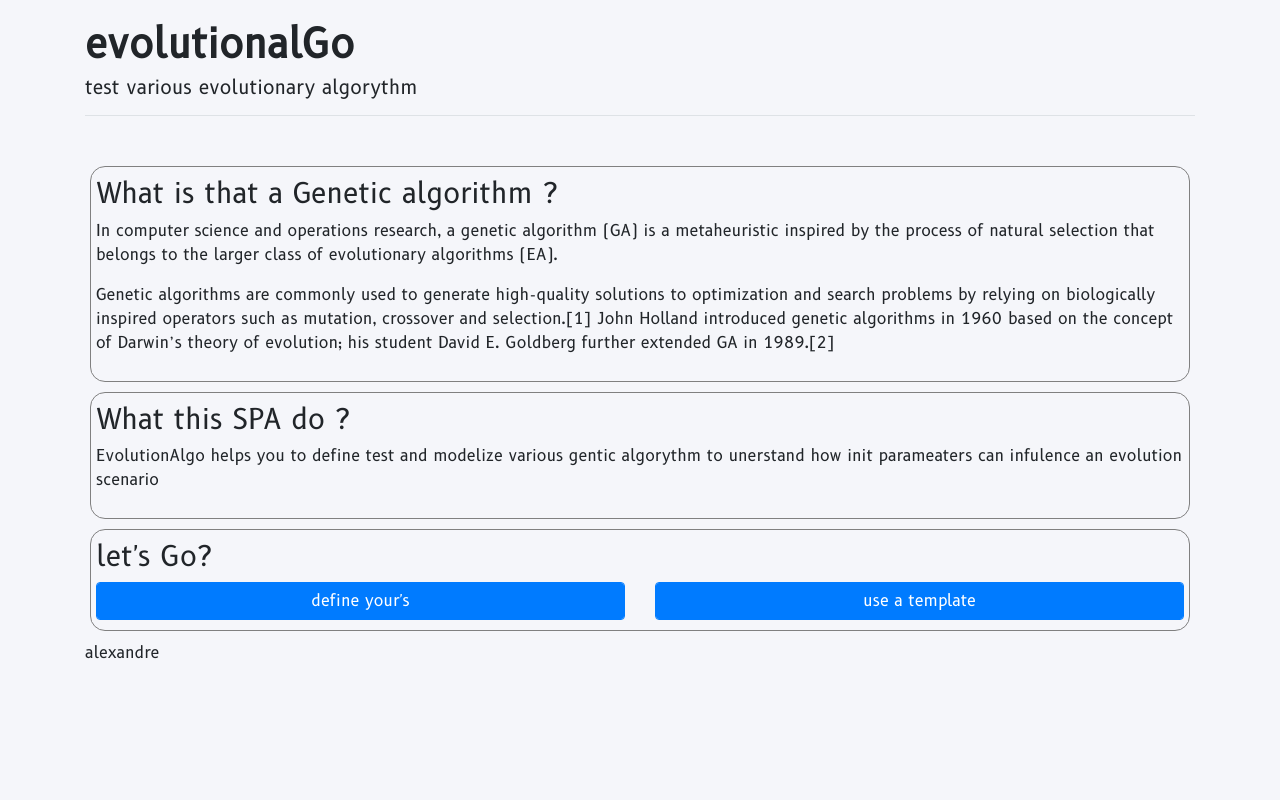
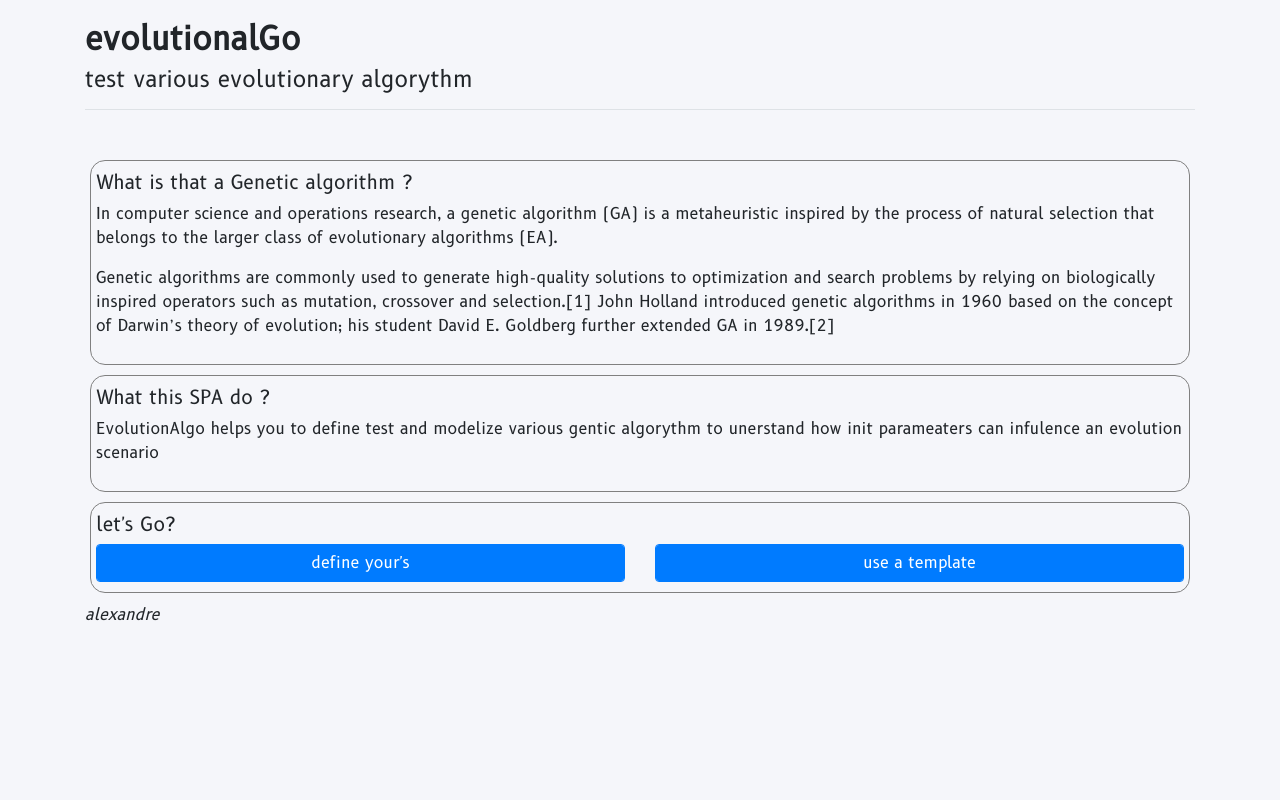
Before and after one commit to AlexandreGazagnes/theDarwinProject, a Flask app: page / in a window 1280 px wide. Run offline with Flask 2, Linux system fonts and the light colour scheme; parts of the project's set-up code (start-up, migrations or seed data) failed here and were passed over; some libraries are stand-ins or nearby versions.

Commit message:
better css

```diff
--- a/app/static/css/base.css
+++ b/app/static/css/base.css
@@ -1,3 +1,5 @@
+/* Rooooooxan ! */
+
 @font-face {
     font-family: b612;
     src: url('/static/fonts/B612/B612-Regular.ttf');}
@@ -7,15 +9,15 @@
     src: url('/static/fonts/sweet_purple/sweet purple.otf');}
 
 
-html{
+/* css */
+
+html {
 }
 
 body {
-    /* 'Gill Sans', 'Gill Sans MT', Calibri, 'Trebuchet MS', sans-serif; */
-    /* font-family: B612, Verdana, Geneva, Tahoma, sans-serif; */
     font-family: b612, Verdana, Tahoma, sans-serif;
     font-size: medium ;
-    background-color: #f5f6fa ;     /*  #f6e58d;  #f5f6fa; #ecf0f1; */
+    background-color: #f5f6fa ;
     padding: 10px;
     margin: 10px;
 }
@@ -24,13 +26,26 @@ header {
     margin-bottom: 50px;
 }
 
+main{
+}
+
+footer {
+    font-style: italic;
+}
+
 h1 {
     font-weight: bold;
+    font-size: 2rem;
 }
 
 h2 {
+    font-size: 1.4rem;
+}
+
+h3 {
     font-size: 1.2rem;
 }
 
-footer {
+p {
+    font-size: 1rem;
 }
--- a/app/templates/base.html
+++ b/app/templates/base.html
@@ -39,9 +39,9 @@
         </nav> -->
     </header>
 
-    <section class="content">
+    <main class="content">
         {% block content %}{% endblock %}
-    </section>
+    </main>
 
     <footer>
         <p>alexandre</p>
```
